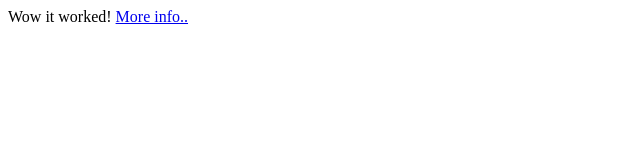
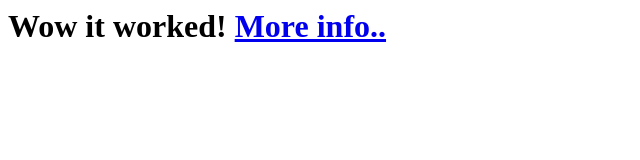
Before and after one commit to sultanshakir/sultanshakir.github.io, a plain HTML site: page index.html in a window 1280 px wide. Shown: the whole page, without its empty margins (0-640 px from the left). Drawn offline with Linux system fonts and the light colour scheme.

Commit message:
Update index.html

```diff
--- a/index.html
+++ b/index.html
@@ -1 +1 @@
-<h1></h1>Wow it worked!  <a href='http://linkedin.com/in/sultanshakir'>More info..</a></h1>
+<h1>Wow it worked!  <a href='http://linkedin.com/in/sultanshakir'>More info..</a></h1>
```
